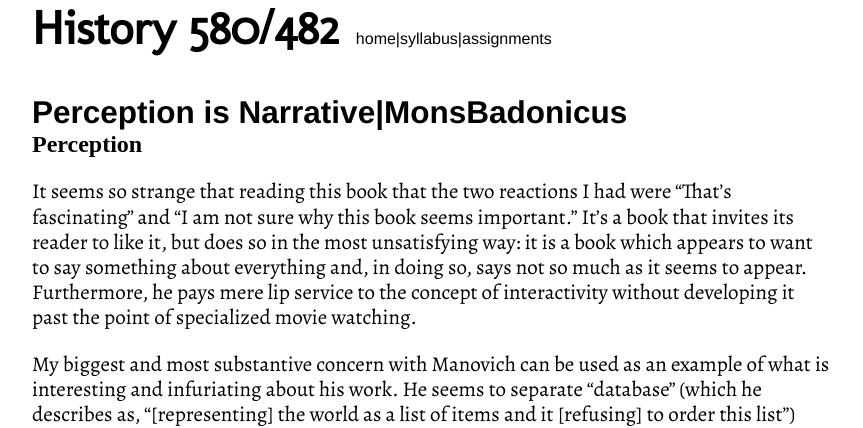
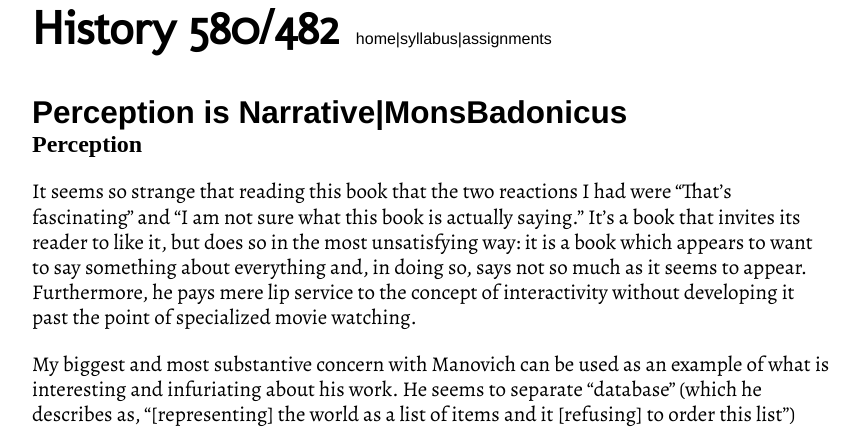
Before and after one commit to chadblack/history580, a Jekyll site: the page built from _posts/2013-09-10-perception-is-narrative.md, in a window 1280 px wide. Shown: the top 428 px of the page, without its empty margins (208-1071 px from the left). Built offline with Jekyll 4.4.1, drawn with Linux system fonts in a browser that asks for light colours; some web fonts are replaced; Markdown is read by kramdown in place of the engine named in the settings; comment, search, counter and statistics services are not loaded.

Commit message:
Updated 2013-09-10-perception-is-narrative.md

```diff
--- a/_posts/2013-09-10-perception-is-narrative.md
+++ b/_posts/2013-09-10-perception-is-narrative.md
@@ -7,7 +7,7 @@ author: MonsBadonicus
 
 ## Perception
 
-It seems so strange that reading this book that the two reactions I had were “That’s fascinating” and “I am not sure why this book seems important.”  It’s a book that invites its reader to like it, but does so in the most unsatisfying way: it is a book which appears to want to say something about everything and, in doing so, says not so much as it seems to appear. Furthermore, he pays mere lip service to the concept of interactivity without developing it past the point of specialized movie watching.
+It seems so strange that reading this book that the two reactions I had were “That’s fascinating” and “I am not sure what this book is actually saying.”  It’s a book that invites its reader to like it, but does so in the most unsatisfying way: it is a book which appears to want to say something about everything and, in doing so, says not so much as it seems to appear. Furthermore, he pays mere lip service to the concept of interactivity without developing it past the point of specialized movie watching.
 
 My biggest and most substantive concern with Manovich can be used as an example of what is interesting and infuriating about his work. He seems to separate “database” (which he describes as, “[representing] the world as a list of items and it [refusing] to order this list”) from “narrative” (which “Creates a cause and effect trajectory of seemingly unordered items” in a cultural setting. While this seems like an interesting point, by “narrative” he seems to mean simply “authorial intent.” If this is not what he means, then he is making a really good point about something impossible; narrative isn’t simply authorial intent, it is also the way people interact with the world around them, either by creating order where there is none available, or by contextualizing the randomness by elision. We can call a mass of cotton and synthetic fibers on the floor as three socks, a pair of shorts and two shirts— or as a pile of laundry. On their own, unperceived, they “refuse to be ordered” I suppose, but upon any interaction with them people who have some knowledge of clothing will immediately classify the pile either as individual parts or as a whole; either way, they will make some sense of how managed to get onto the floor.
 
```
